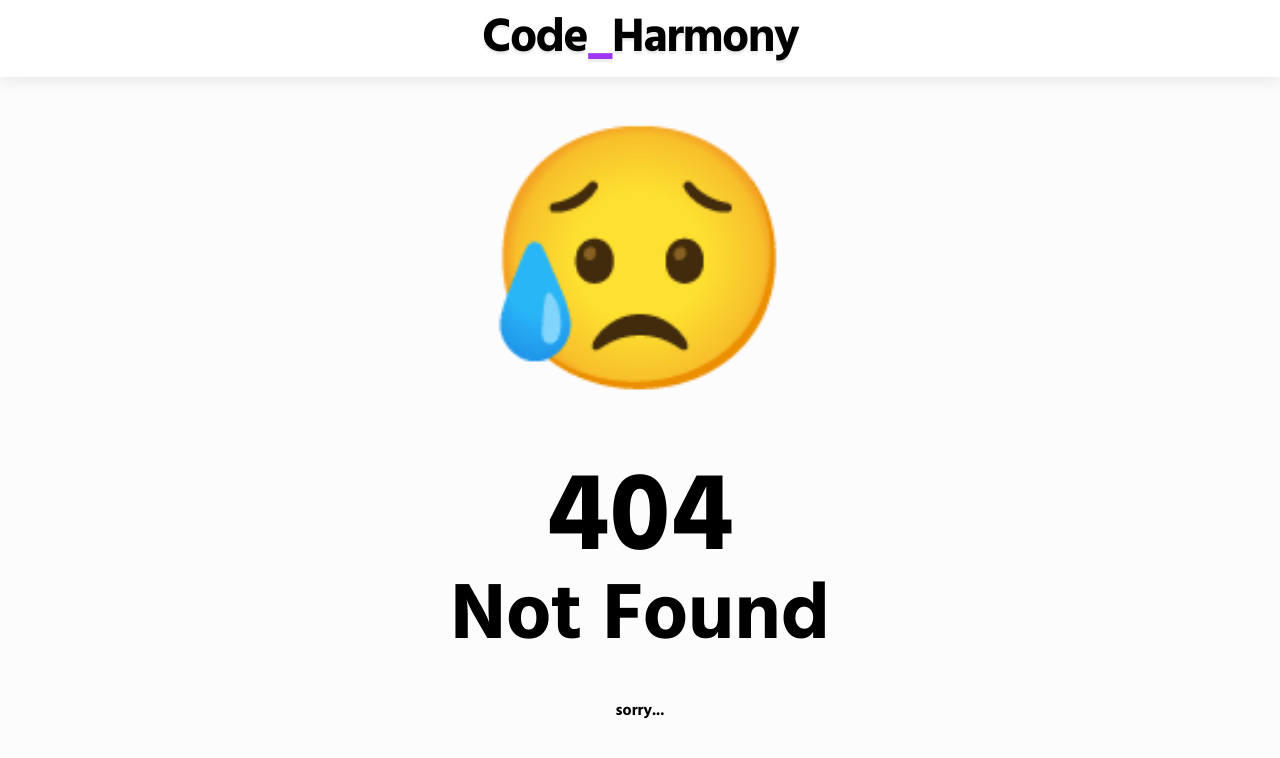
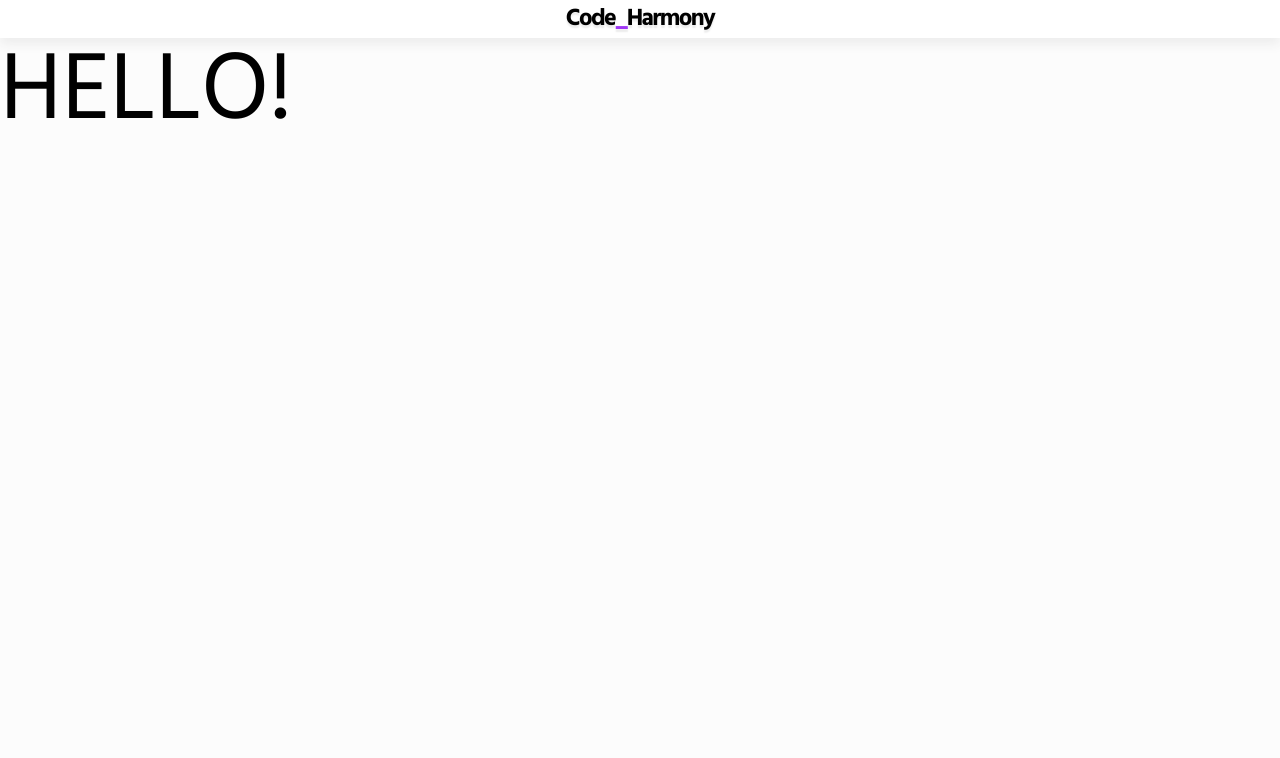
Before and after one commit to Zacxalot/CodeHarmony, a React (Create React App) app: page /s/session in a window 1280 px wide. Before the commit this address had no page. Shown: the top 758 px of the page. Built offline with nearby package versions, Linux system fonts and the light colour scheme.

Commit message:
Fixed error overlay and added student session screen

```diff
--- a/package.json
+++ b/package.json
@@ -72,5 +72,8 @@
     "eslint-plugin-react": "^7.28.0",
     "eslint-plugin-react-hooks": "^4.3.0",
     "react-app-rewired": "^2.1.8"
+  },
+  "resolutions": {
+    "react-error-overlay": "6.0.9"
   }
 }
--- a/src/Pages/Hub/Hub.tsx
+++ b/src/Pages/Hub/Hub.tsx
@@ -11,6 +11,7 @@ import StudentCoding from '../StudentCoding/StudentCoding';
 import TeacherLessonPlan from '../TeacherLessonPlan/TeacherLessonPlan';
 import TeacherSession from '../TeacherSession/TeacherSession';
 import StudentDashboard from '../StudentDashboard/StudentDashboard';
+import StudentSession from '../StudentSession/StudentSession';
 
 function Hub() {
   return (
@@ -20,6 +21,7 @@ function Hub() {
         <Route path="/t/dashboard" element={<TeacherDashboard />} />
         <Route path="/t/plan/*" element={<TeacherLessonPlan />} />
         <Route path="/t/session/*" element={<TeacherSession />} />
+        <Route path="/s/session/*" element={<StudentSession />} />
         <Route path="/s/session/c/*" element={<StudentCoding />} />
         <Route path="/" element={<HomePage />} />
         <Route path="*" element={<PageNotFound />} />
--- /dev/null
+++ b/src/Pages/StudentSession/StudentSession.tsx
@@ -0,0 +1,14 @@
+import React from 'react';
+import { Typography, Stack } from '@mui/material';
+import NavBar from '../../Components/NavBar/NavBar';
+
+export default function StudentSession() {
+  return (
+    <div>
+      <NavBar small />
+      <Stack>
+        <Typography variant="h1">HELLO!</Typography>
+      </Stack>
+    </div>
+  );
+}
```
Also changed, not shown: 1 other file (tests, documents, lock files or other folders).
